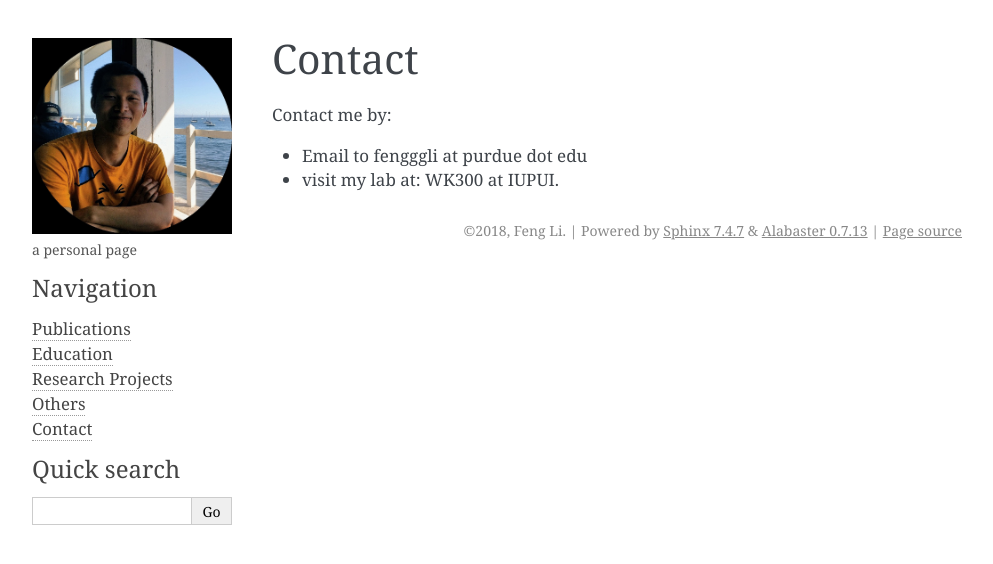
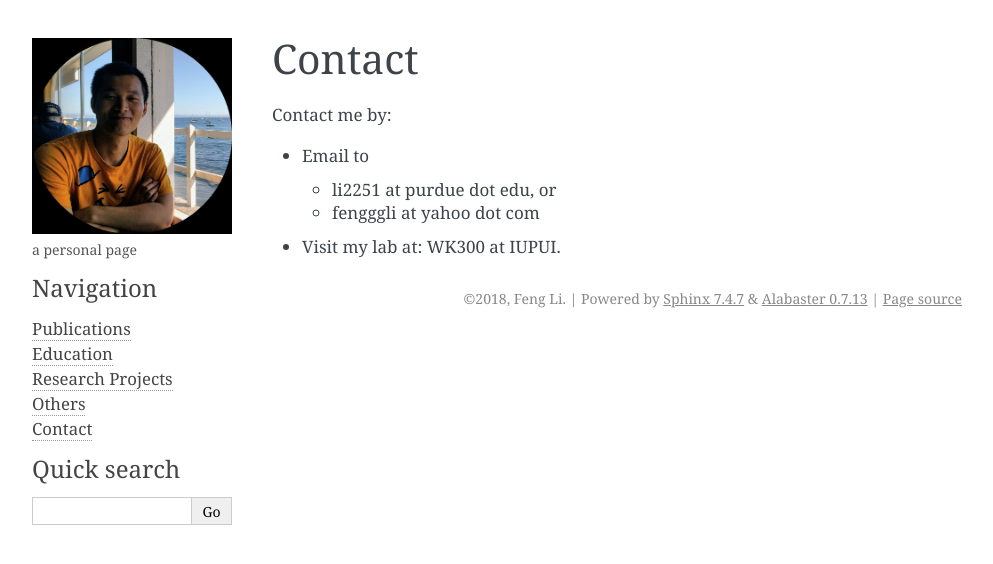
Before and after one commit to fengggli/fengggli.github.io, a Sphinx documentation site: the page built from source/contact.rst, in a window 1280 px wide. Shown: the top 564 px of the page, without its empty margins (148-1141 px from the left). Built offline with Sphinx 7.4.7, drawn with Linux system fonts in a browser that asks for light colours.

```diff
--- a/source/contact.rst
+++ b/source/contact.rst
@@ -5,6 +5,9 @@ Contact
 
 Contact me by:
 
-* Email to fengggli at purdue dot edu
+* Email to
 
-* visit my lab at: WK300 at IUPUI.
+  * li2251 at purdue dot edu, or
+  * fengggli at yahoo dot com
+
+* Visit my lab at: WK300 at IUPUI.
```
